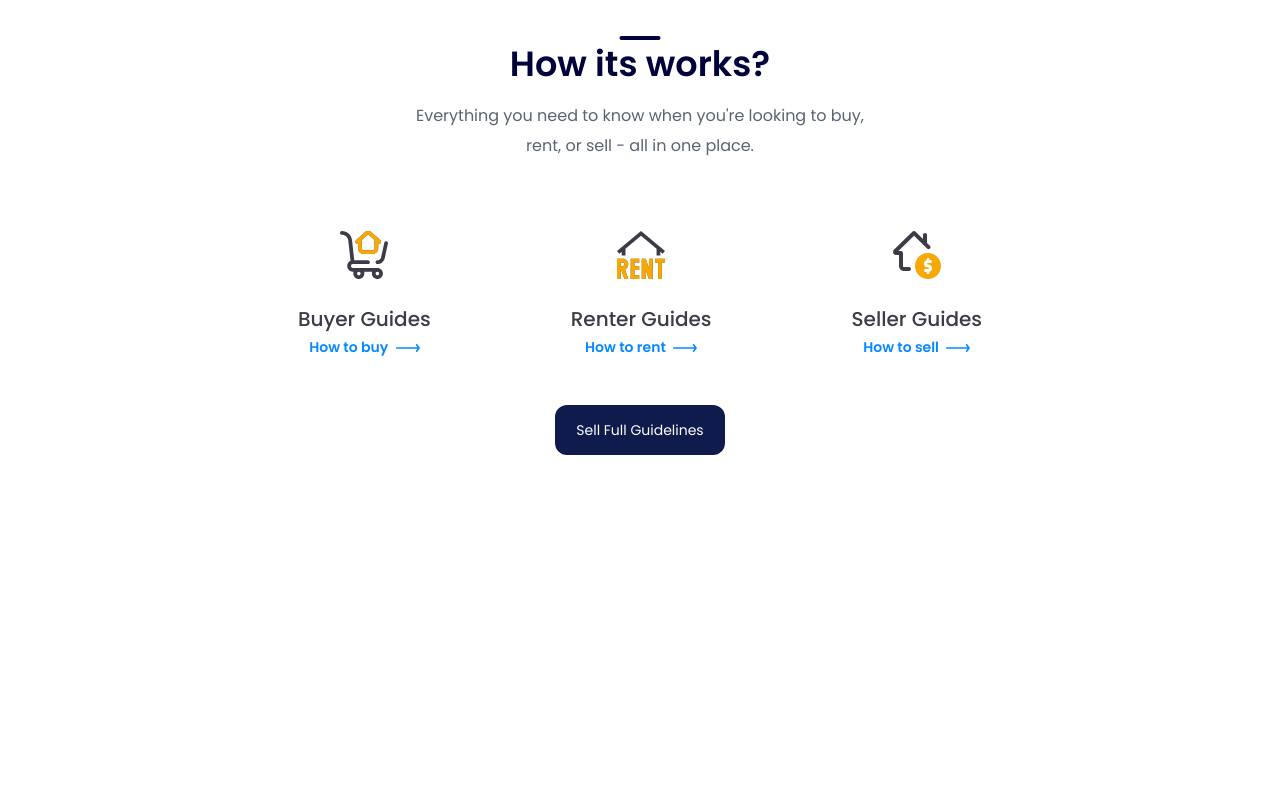
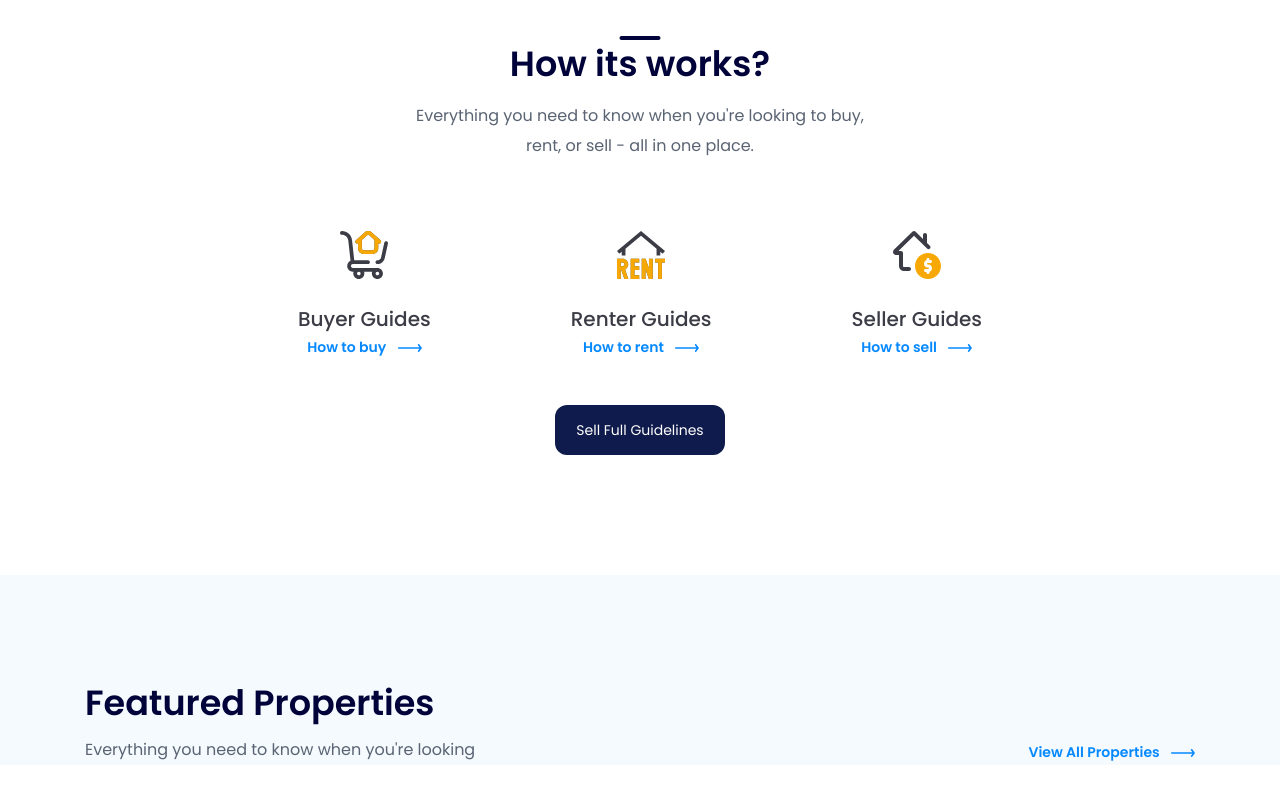
Before and after one commit to BAngQN/F8_Project1, a plain HTML site: page index.html in a window 1280 px wide. Shown: the part 1132-1932 px from the top of the page. Drawn offline with Linux system fonts and the light colour scheme.

Commit message:
implement feature 1

```diff
--- a/assets/css/styles.css
+++ b/assets/css/styles.css
@@ -40,6 +40,19 @@ a {
     color: white;
     font-size: 1.4rem;
     padding: 18px 16px;
+}
+
+.link {
+    display: inline-block;
+    color: #0689ff;
+    text-align: center;
+    font-size: 1.4rem;
+    font-weight: 600;
+    margin-top: 10px;
+}
+
+.arrow {
+    margin-left: 8px;
 }
 
 .btn:hover {
@@ -218,18 +231,6 @@ a {
     line-height: 1.1;
 }
 
-.guide-item .link {
-    display: inline-block;
-    color: #0689ff;
-    font-size: 1.4rem;
-    font-weight: 600;
-    margin-top: 10px;
-}
-
-.guide-item .arrow {
-    margin-left: 4px;
-}
-
 .guide-cta {
     display: flex;
     justify-content: center;
@@ -239,3 +240,28 @@ a {
 .guide-cta .btn {
     min-width: 170px;
 }
+
+/* Feature */
+.feature {
+    background: #f5fafe;
+    margin-top: 120px;
+}
+.feature .sub-title {
+    color: #000339;
+    font-size: 35px;
+    font-weight: 600;
+    padding-top: 110px;
+}
+
+.feature .row {
+    display: flex;
+    justify-content: space-between;
+    margin-top: 15px;
+}
+
+.feature .desc {
+    color: #5a6473;
+    font-size: 16px;
+    font-weight: 400;
+    line-height: 1.87;
+}
--- a/index.html
+++ b/index.html
@@ -1,4 +1,4 @@
-<!DOCTYPE html>
+<!doctype html>
 <html lang="en">
     <head>
         <meta charset="UTF-8" />
@@ -153,6 +153,27 @@
                     </div>
                 </div>
             </div>
+            <!-- Feature -->
+            <div class="feature">
+                <div class="content">
+                    <header>
+                        <h2 class="sub-title">Featured Properties</h2>
+                        <div class="row">
+                            <p class="desc">
+                                Everything you need to know when you're looking
+                            </p>
+                            <a href="#!" class="link">
+                                <span>View All Properties</span>
+                                <img
+                                    class="arrow"
+                                    src="./assets/img/arrow.svg"
+                                    alt="arrow-right"
+                                />
+                            </a>
+                        </div>
+                    </header>
+                </div>
+            </div>
         </main>
     </body>
 </html>
```
